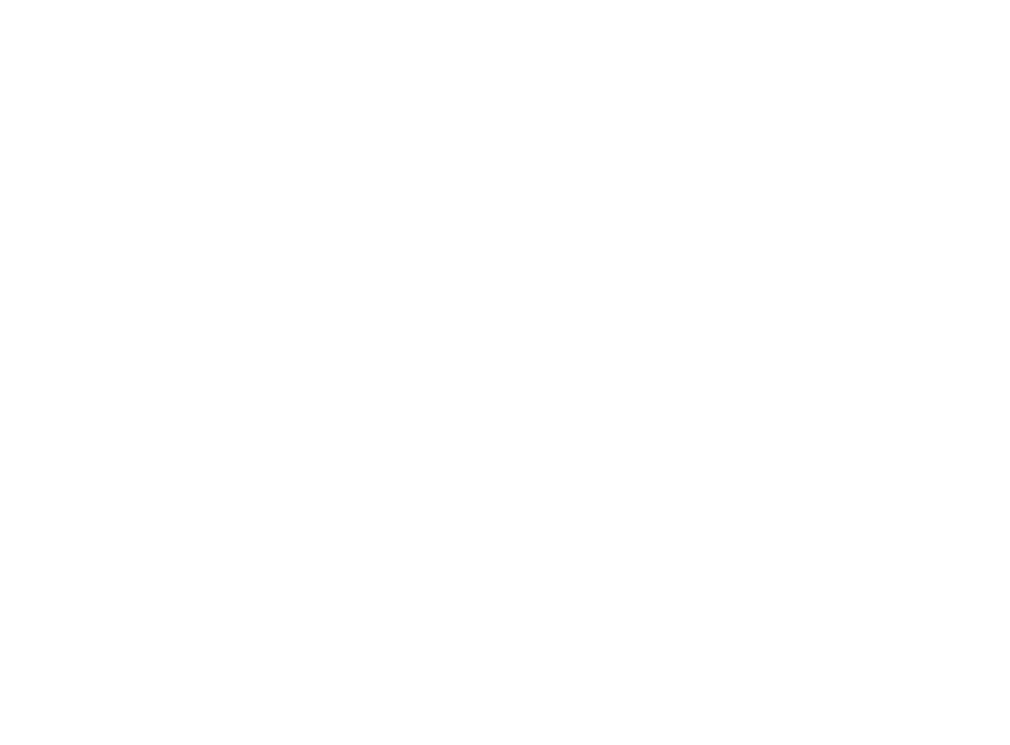
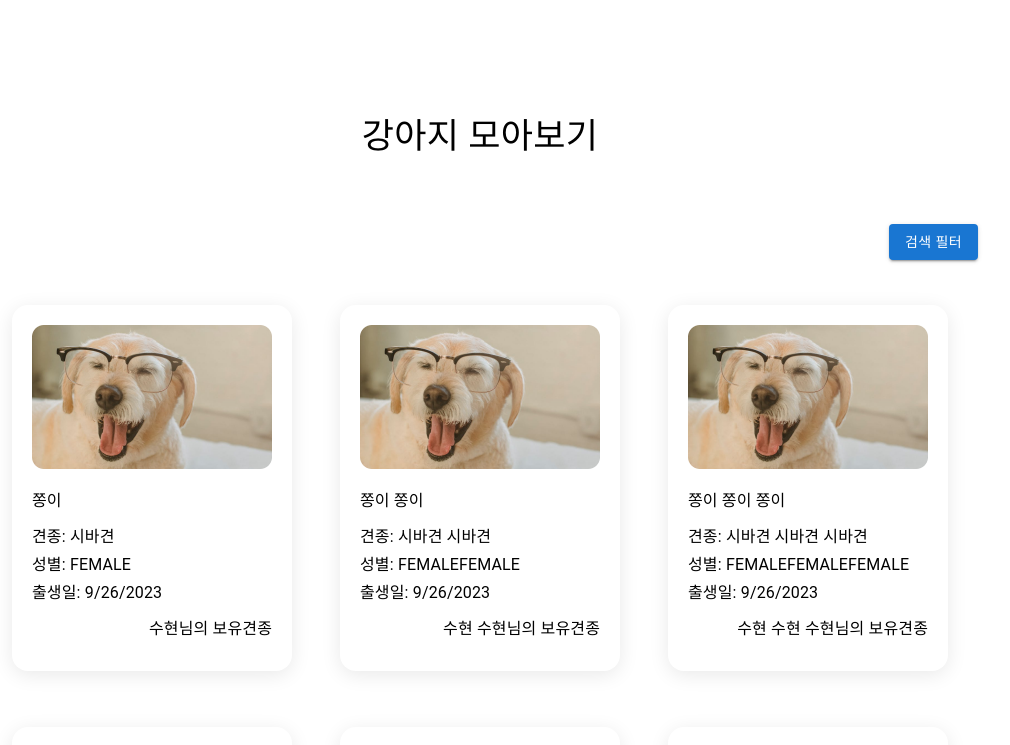
Before and after one commit to next-petree/frontend, a React (Create React App) app: page /search/animal in a window 1280 px wide. Before the commit this address had no page. Shown: the top 745 px of the page, without its empty margins (160-1170 px from the left). Built offline with nearby package versions, Linux system fonts and the light colour scheme.

Commit message:
feat: 강아지 모아보기 페이지 퍼블리싱

```diff
--- /dev/null
+++ b/src/component/Search/Animal/SearchAnimalContent/index.tsx
@@ -0,0 +1,90 @@
+import styled from "@emotion/styled";
+
+import { SearchPageCard } from "@component/Search/SearchPageCard";
+import DogPNG from "@assets/0min/dog.png";
+import { Column } from "@component/0min/Column";
+import { Typography } from "@mui/material";
+
+interface AnimalModel {
+  id: number;
+  name: string;
+  type: string;
+  gender: "MALE" | "FEMALE";
+  status: "AVAILABLE";
+  birthDate: Date;
+  /**
+   * /TODO: 실제 필드명 imgUrl: `{${string}}`;
+   * /
+  /** mockData를 위한 임시 filed */
+  imgUrl: string;
+  breederNickName: string;
+  isBreederVerified: true;
+}
+export const SearchAnimalContent = () => {
+  // TODO: use business hook
+
+  const mockDatas: AnimalModel[] = Array.from({ length: 25 }, (_, index) => ({
+    id: index,
+    status: "AVAILABLE",
+    breederNickName: Array(index + 1)
+      .fill("수현")
+      .join(" "),
+    isBreederVerified: true,
+    name: Array(index + 1)
+      .fill("쫑이")
+      .join(" "),
+    km: Array(index + 1)
+      .fill(index + 1)
+      .join(""),
+    type: Array(index + 1)
+      .fill("시바견")
+      .join(" "),
+    gender: "FEMALE",
+    birthDate: new Date(),
+    content: Array(index + 1)
+      .fill("나는 컨텐츠랍니다.")
+      .join(" "),
+    imgUrl: DogPNG,
+  }));
+
+  return (
+    <S.Grid>
+      {mockDatas?.map((value, index) => (
+        <SearchPageCard key={index} styles={{ padding: "20px 20px 30px 20px" }}>
+          <Column styles={{ gap: "12px" }}>
+            <Column styles={{ gap: "20px", horizontalAlign: "start" }}>
+              <SearchPageCard.Image src={value.imgUrl} alt={"asd"} />
+              <SearchPageCard.Title>{value.name}</SearchPageCard.Title>
+            </Column>
+            <Column styles={{ gap: "4px", horizontalAlign: "start" }}>
+              <SearchPageCard.Content>
+                견종: {value.type}
+              </SearchPageCard.Content>
+              <SearchPageCard.Content>
+                성별: {value.gender.repeat(index + 1)}
+              </SearchPageCard.Content>
+              <SearchPageCard.Content>
+                출생일: {value.birthDate.toLocaleDateString()}
+              </SearchPageCard.Content>
+            </Column>
+            <Typography align="right" noWrap width={"100%"}>
+              {value.breederNickName}님의 보유견종
+            </Typography>
+          </Column>
+        </SearchPageCard>
+      ))}
+    </S.Grid>
+  );
+};
+
+const S = {
+  Grid: styled.div`
+    width: 100%;
+    display: grid;
+    grid-template-columns: repeat(auto-fill, minmax(254px, auto));
+    column-gap: 48px;
+    row-gap: 56px;
+
+    justify-content: center;
+  `,
+};
--- /dev/null
+++ b/src/component/Search/Animal/SearchAnimalHeader/index.tsx
@@ -0,0 +1,17 @@
+import { Center } from "@component/0min/Center";
+import { Column } from "@component/0min/Column";
+
+import { SearchPageLayout } from "@component/Search/SearchPageLayout";
+
+import { Button } from "@mui/material";
+export const SearchAnimalHeader = () => {
+  return (
+    <Column styles={{ gap: "60px" }}>
+      <SearchPageLayout.Title>강아지 모아보기</SearchPageLayout.Title>
+
+      <Center styles={{ horizontalAlign: "end" }}>
+        <Button variant="contained">검색 필터</Button>
+      </Center>
+    </Column>
+  );
+};
--- /dev/null
+++ b/src/component/Search/SearchPageCard/index.tsx
@@ -0,0 +1,71 @@
+import { WrapButton } from "@component/0min/WrapButton";
+import { Typography } from "@mui/material";
+import { Image, type PartialImageProps } from "@component/0min/Image";
+import styled from "@emotion/styled";
+import type { PropsWithChildren, CSSProperties } from "react";
+
+interface SearchPageCardContainerProps extends PropsWithChildren {
+  styles?: {
+    padding?: CSSProperties["padding"];
+  };
+}
+
+export const SearchPageCardContainer = ({
+  children,
+  styles,
+}: SearchPageCardContainerProps) => {
+  return (
+    <WrapButton type="button">
+      <S.Card styles={styles}>{children}</S.Card>
+    </WrapButton>
+  );
+};
+
+const SearchPageCardImage = ({ src, alt }: PartialImageProps) => {
+  return <Image src={src} alt={alt} width={240} height={144} />;
+};
+
+const SearchPageCardTitle = ({ children }: PropsWithChildren) => {
+  return (
+    <Typography component="h4" noWrap maxWidth="150px" align="left">
+      {children}
+    </Typography>
+  );
+};
+
+const SearchPageCardSubTitle = ({ children }: PropsWithChildren) => {
+  return (
+    <Typography component="h5" noWrap maxWidth="80px" align="left">
+      {children}
+    </Typography>
+  );
+};
+
+const SearchPageCardContent = ({ children }: PropsWithChildren) => {
+  return (
+    <Typography textAlign={"left"} maxWidth="100%" noWrap>
+      {children}
+    </Typography>
+  );
+};
+
+export const SearchPageCard = Object.assign(SearchPageCardContainer, {
+  Title: SearchPageCardTitle,
+  SubTitle: SearchPageCardSubTitle,
+  Content: SearchPageCardContent,
+  Image: SearchPageCardImage,
+});
+
+type CardStyleProps = Pick<SearchPageCardContainerProps, "styles">;
+const S = {
+  Card: styled.div<CardStyleProps>`
+    box-sizing: border-box;
+    width: 280px;
+
+    padding: ${({ styles }) =>
+      styles?.padding ? styles.padding : "20px 20px 40px 20px"};
+
+    border-radius: 16px;
+    box-shadow: 0px 4px 20px 0px rgba(0, 0, 0, 0.09);
+  `,
+};
--- /dev/null
+++ b/src/pages/Search/Animal/index.tsx
@@ -0,0 +1,21 @@
+import { SearchAnimalContent } from "@component/Search/Animal/SearchAnimalContent";
+import { SearchAnimalHeader } from "@component/Search/Animal/SearchAnimalHeader";
+import { SearchPageLayout } from "@component/Search/SearchPageLayout";
+
+const SearchAnimalPage = () => {
+  return (
+    <SearchPageLayout>
+      <SearchPageLayout.Section>
+        <SearchPageLayout.Header styles={{ padding: "0px 0px 45px 0px" }}>
+          <SearchAnimalHeader />
+        </SearchPageLayout.Header>
+        <SearchAnimalContent />
+      </SearchPageLayout.Section>
+      <SearchPageLayout.Footer styles={{ padding: "0px 0px 90px 0px" }}>
+        <SearchPageLayout.Pagination />
+      </SearchPageLayout.Footer>
+    </SearchPageLayout>
+  );
+};
+
+export default SearchAnimalPage;
--- a/src/routes/index.tsx
+++ b/src/routes/index.tsx
@@ -44,10 +44,15 @@ const testRoute: RouteObject[] = [
 ];
 
 const SearchBreederPage = lazy(() => import("@pages/Search/Breeder/index"));
-const SearchBreederRoute = [
+const SearchAnimalPage = lazy(() => import("@pages/Search/Animal/index"));
+const SearchRoute = [
   {
     path: "search/breeder",
     element: <SearchBreederPage />,
+  },
+  {
+    path: "search/animal",
+    element: <SearchAnimalPage />,
   },
 ];
 
@@ -60,7 +65,7 @@ const RenderRouter: FC = () => {
         ...homeRoute,
         ...signUpRoute,
         ...testRoute,
-        ...SearchBreederRoute,
+        ...SearchRoute,
         // { 404 페이지 제작시 작업할 예정
         //   path: "*",
         //   element: (
```
Also changed, not shown: src/assets/0min/dog.png (added).
